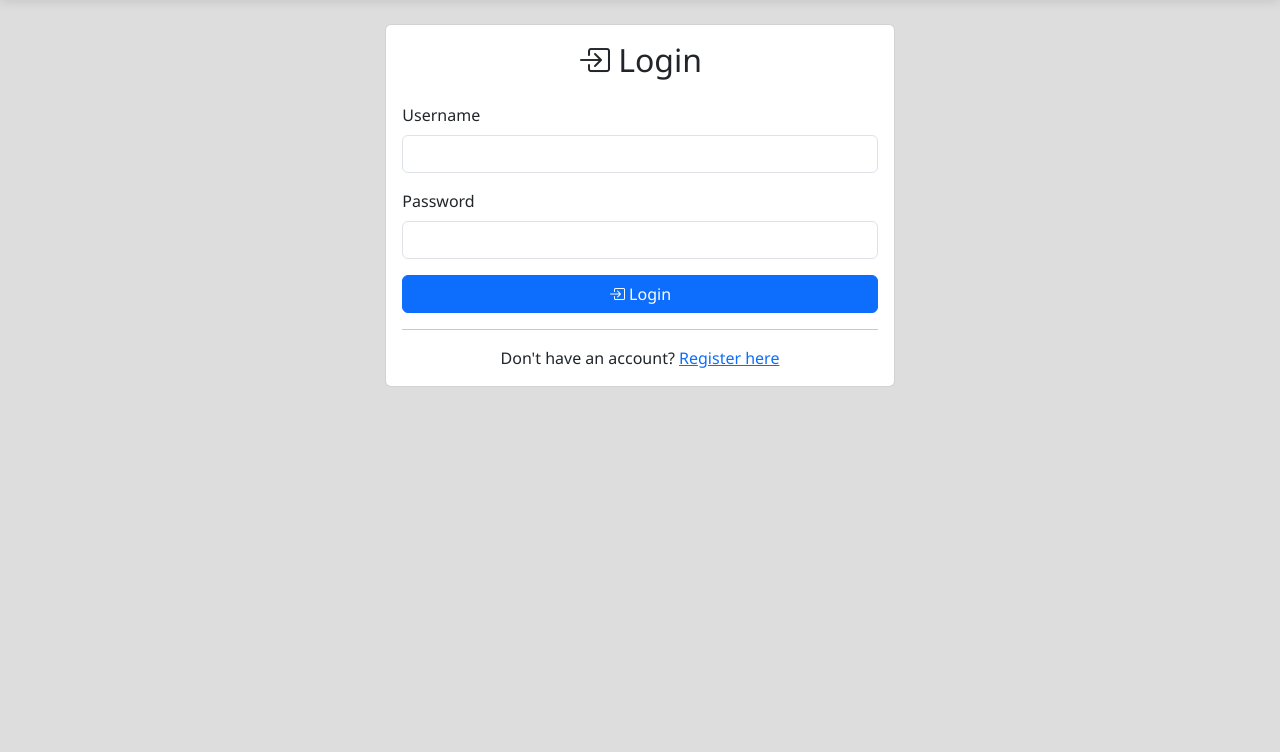
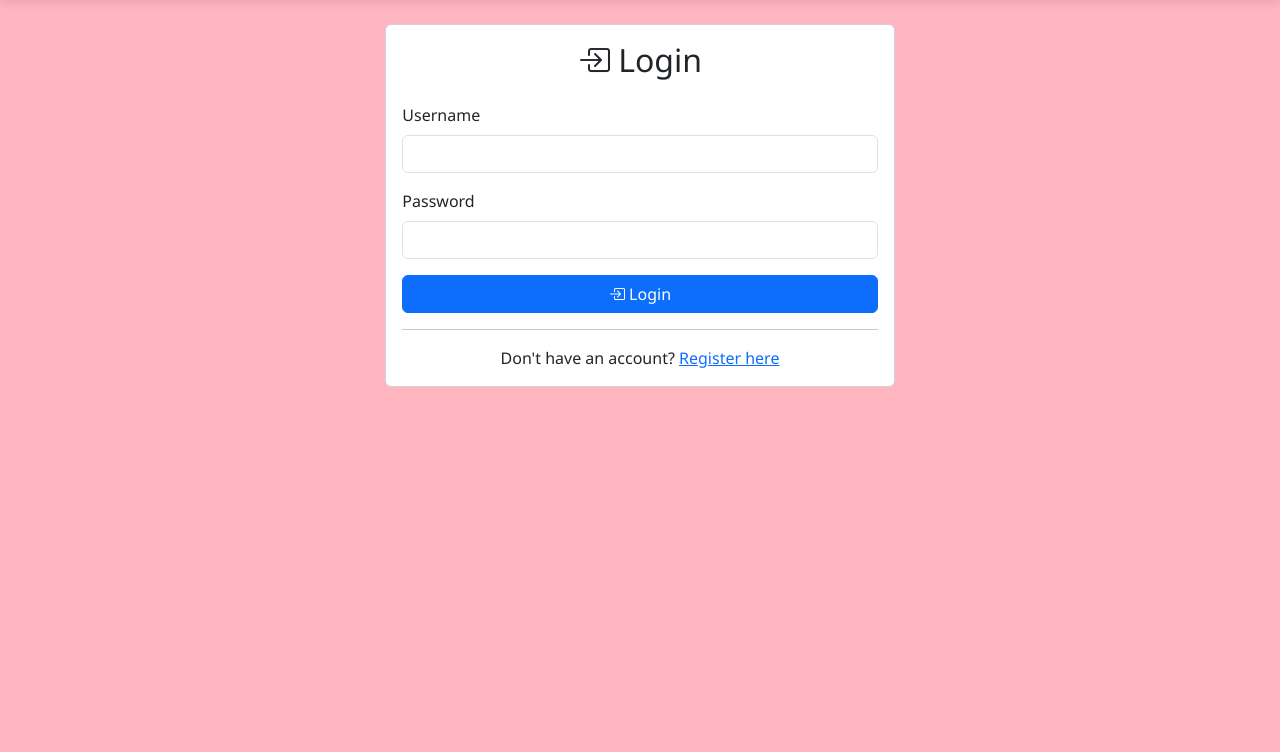
Before and after one commit to pragnakalpdev85/Django, a Django app: page /login/ in a window 1280 px wide. Shown: the part 56-808 px from the top of the page. Run offline with Django 5.2, Linux system fonts and the light colour scheme.

Commit message:
Update login page to have a light pink background color
Add a light pink background color to the login page by overriding the `extra_css` block in `Book_Library_System/library/books/templates/books/login.html`.

Replit-Commit-Author: Agent
Replit-Commit-Session-Id: e694bd12-e743-4dd0-87a0-a4ca8f34b5f6
Replit-Commit-Checkpoint-Type: full_checkpoint
Replit-Commit-Event-Id: 3663e60c-5cb6-4557-99c5-a47aa367ec9c
Replit-Commit-Screenshot-Url: https://storage.googleapis.com/screenshot-production-us-central1/8e3cbebb-8165-4d83-979e-c183d22737b3/e694bd12-e743-4dd0-87a0-a4ca8f34b5f6/146loAx
Replit-Helium-Checkpoint-Created: true

```diff
--- a/Book_Library_System/library/books/templates/books/login.html
+++ b/Book_Library_System/library/books/templates/books/login.html
@@ -1,6 +1,14 @@
 {% extends 'books/base.html' %}
 
 {% block title %}Login - Task Manager{% endblock %}
+
+{% block extra_css %}
+<style>
+    body {
+        background-color: #ffb6c1 !important;
+    }
+</style>
+{% endblock %}
 
 {% block content %}
 <div class="row justify-content-center">
```
